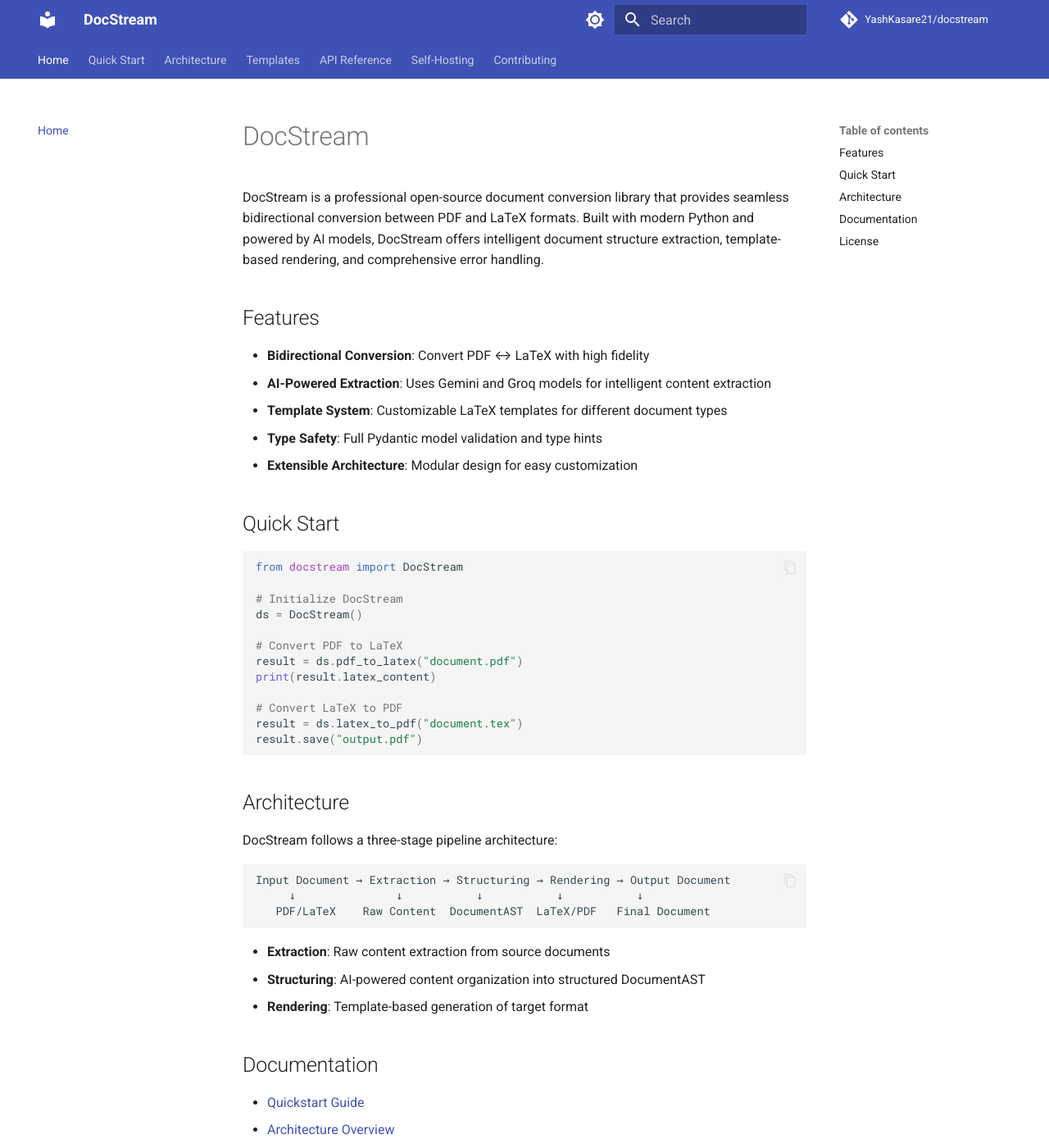
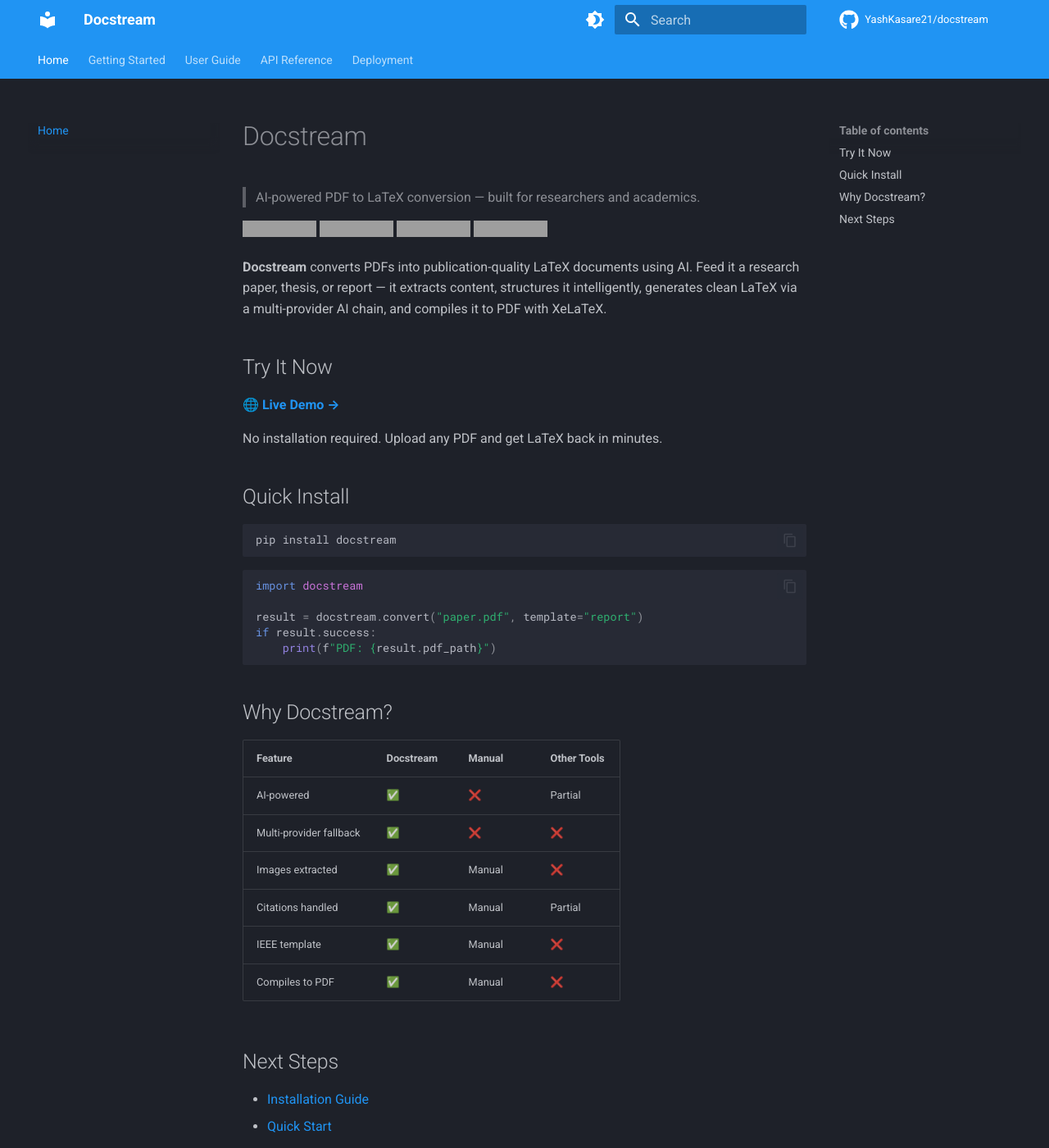
Before and after one commit to YashKasare21/docstream, an MkDocs documentation site: the page built from docs/index.md, in a window 1280 px wide and 1400 px high. Shown: the whole window at 82% size. Built offline with MkDocs 1.6.1 and Material for MkDocs 9.7.7, drawn with Linux system fonts in a browser that asks for light colours; comment, search, counter and statistics services are not loaded; some of the changed text lies outside the part shown; grey boxes are pictures that could not be loaded.

Commit message:
docs: add MkDocs documentation site
- full docs at https://yashkasare21.github.io/docstream
- installation, quickstart, configuration guides
- API reference for convert()
- templates, providers, deployment guides
- auto-deploy via GitHub Actions on push to v2

````diff
--- a/docs/index.md
+++ b/docs/index.md
@@ -1,54 +1,50 @@
-# DocStream
+# Docstream
 
-DocStream is a professional open-source document conversion library that provides seamless bidirectional conversion between PDF and LaTeX formats. Built with modern Python and powered by AI models, DocStream offers intelligent document structure extraction, template-based rendering, and comprehensive error handling.
+> AI-powered PDF to LaTeX conversion — built for researchers and academics.
 
-## Features
+[![PyPI version](https://img.shields.io/pypi/v/docstream?color=blue)](https://pypi.org/project/docstream/)
+[![Python](https://img.shields.io/badge/python-3.11%2B-blue)](https://www.python.org/)
+[![License: MIT](https://img.shields.io/badge/license-MIT-green)](https://github.com/YashKasare21/docstream/blob/main/LICENSE)
+[![Live Demo](https://img.shields.io/badge/demo-live-brightgreen)](https://docstream-web.vercel.app)
 
-- **Bidirectional Conversion**: Convert PDF ↔ LaTeX with high fidelity
-- **AI-Powered Extraction**: Uses Gemini and Groq models for intelligent content extraction
-- **Template System**: Customizable LaTeX templates for different document types
-- **Type Safety**: Full Pydantic model validation and type hints
-- **Extensible Architecture**: Modular design for easy customization
+**Docstream** converts PDFs into publication-quality LaTeX documents using AI.
+Feed it a research paper, thesis, or report — it extracts content, structures
+it intelligently, generates clean LaTeX via a multi-provider AI chain, and
+compiles it to PDF with XeLaTeX.
 
-## Quick Start
+## Try It Now
+
+🌐 **[Live Demo →](https://docstream-web.vercel.app)**
+
+No installation required. Upload any PDF and get LaTeX back in minutes.
+
+## Quick Install
+
+```bash
+pip install docstream
+```
 
 ```python
-from docstream import DocStream
+import docstream
 
-# Initialize DocStream
-ds = DocStream()
-
-# Convert PDF to LaTeX
-result = ds.pdf_to_latex("document.pdf")
-print(result.latex_content)
-
-# Convert LaTeX to PDF
-result = ds.latex_to_pdf("document.tex")
-result.save("output.pdf")
+result = docstream.convert("paper.pdf", template="report")
+if result.success:
+    print(f"PDF: {result.pdf_path}")
 ```
 
-## Architecture
+## Why Docstream?
 
-DocStream follows a three-stage pipeline architecture:
+| Feature | Docstream | Manual | Other Tools |
+|---------|-----------|--------|-------------|
+| AI-powered | ✅ | ❌ | Partial |
+| Multi-provider fallback | ✅ | ❌ | ❌ |
+| Images extracted | ✅ | Manual | ❌ |
+| Citations handled | ✅ | Manual | Partial |
+| IEEE template | ✅ | Manual | ❌ |
+| Compiles to PDF | ✅ | Manual | ❌ |
 
-```
-Input Document → Extraction → Structuring → Rendering → Output Document
-     ↓               ↓           ↓           ↓           ↓
-   PDF/LaTeX    Raw Content  DocumentAST  LaTeX/PDF   Final Document
-```
+## Next Steps
 
-- **Extraction**: Raw content extraction from source documents
-- **Structuring**: AI-powered content organization into structured DocumentAST
-- **Rendering**: Template-based generation of target format
-
-## Documentation
-
-- [Quickstart Guide](quickstart.md)
-- [Architecture Overview](architecture.md)
-- [Template System](templates.md)
-- [API Reference](api-reference.md)
-- [Contributing Guide](contributing.md)
-
-## License
-
-DocStream is licensed under the MIT License. See [LICENSE](../LICENSE) for details.
+- [Installation Guide](getting-started/installation.md)
+- [Quick Start](getting-started/quickstart.md)
+- [API Reference](api/convert.md)
--- a/mkdocs.yml
+++ b/mkdocs.yml
@@ -1,73 +1,73 @@
-site_name: DocStream
-site_description: Professional document conversion library (PDF ↔ LaTeX)
-site_author: Your Name
-site_url: https://docstream.readthedocs.io
+site_name: Docstream
+site_description: AI-powered PDF to LaTeX conversion library
+site_author: Yash Kasare
+site_url: https://yashkasare21.github.io/docstream
 repo_url: https://github.com/YashKasare21/docstream
 repo_name: YashKasare21/docstream
 
 theme:
   name: material
   palette:
-    - media: "(prefers-color-scheme: light)"
-      scheme: default
-      primary: indigo
-      accent: indigo
+    - scheme: slate
+      primary: blue
+      accent: cyan
+      toggle:
+        icon: material/brightness-4
+        name: Switch to light mode
+    - scheme: default
+      primary: blue
+      accent: cyan
       toggle:
         icon: material/brightness-7
         name: Switch to dark mode
-    - media: "(prefers-color-scheme: dark)"
-      scheme: slate
-      primary: indigo
-      accent: indigo
-      toggle:
-        icon: material/brightness-4
-        name: Switch to light mode
-  font:
-    text: Roboto
-    code: Roboto Mono
   features:
     - navigation.tabs
     - navigation.sections
-    - navigation.expand
     - navigation.top
-    - search.suggest
     - search.highlight
-    - content.tabs.link
     - content.code.copy
+    - content.code.annotate
+  icon:
+    repo: fontawesome/brands/github
 
 nav:
   - Home: index.md
-  - Quick Start: quickstart.md
-  - Architecture: architecture.md
-  - Templates: templates.md
-  - API Reference: api-reference.md
-  - Self-Hosting: self-hosting.md
-  - Contributing: contributing.md
-
-plugins:
-  - search
+  - Getting Started:
+    - Installation: getting-started/installation.md
+    - Quick Start: getting-started/quickstart.md
+    - Configuration: getting-started/configuration.md
+  - User Guide:
+    - Templates: guide/templates.md
+    - AI Providers: guide/providers.md
+  - API Reference:
+    - convert(): api/convert.md
+  - Deployment:
+    - Railway + Vercel: deployment/railway-vercel.md
 
 markdown_extensions:
   - pymdownx.highlight:
       anchor_linenums: true
   - pymdownx.inlinehilite
   - pymdownx.snippets
-  - pymdownx.superfences
+  - pymdownx.superfences:
+      custom_fences:
+        - name: mermaid
+          class: mermaid
+          format: !!python/name:pymdownx.superfences.fence_code_format
+  - admonition
+  - pymdownx.details
   - pymdownx.tabbed:
       alternate_style: true
-  - admonition
-  - pymdownx.details
+  - tables
   - attr_list
-  - def_list
-  - tables
-  - toc:
-      permalink: true
+  - md_in_html
+
+plugins:
+  - search
 
 extra:
   social:
     - icon: fontawesome/brands/github
       link: https://github.com/YashKasare21/docstream
     - icon: fontawesome/brands/python
-      link: https://pypi.org/project/docstream/
-
-copyright: Copyright &copy; 2024 Yash Kasare
+      link: https://pypi.org/project/docstream
````
Also changed, not shown: docs/api/convert.md (added, +74 -0 lines), docs/deployment/railway-vercel.md (added, +67 -0 lines), docs/getting-started/configuration.md (added, +23 -0 lines), docs/getting-started/installation.md (added, +61 -0 lines), docs/getting-started/quickstart.md (added, +40 -0 lines), docs/guide/providers.md (added, +49 -0 lines), docs/guide/templates.md (added, +42 -0 lines), 1 other file.
